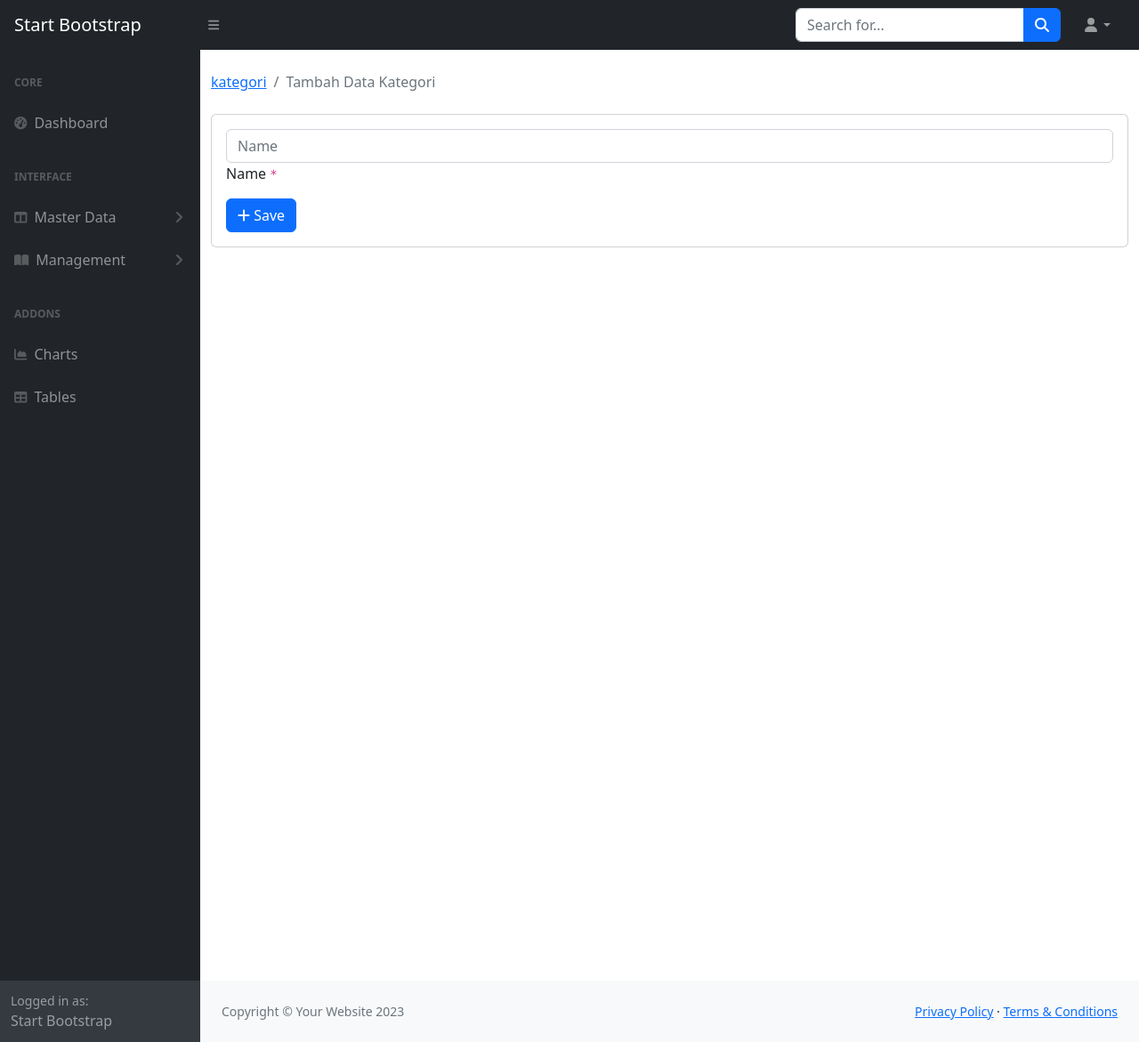
After one commit to malaaa1234/Praktikum-web-2, a CodeIgniter app: page /penjualan/index.php/kategori/add in a window 1280 px wide. The commit adds this page. Shown: the whole page at 89% size. Run offline with CodeIgniter, Linux system fonts and the light colour scheme; some libraries are stand-ins or nearby versions.

Commit message:
kategori

```diff
--- /dev/null
+++ b/modul1/penjualan/application/controllers/Kategori.php
@@ -0,0 +1,59 @@
+<?php
+defined('BASEPATH') or exit('No direct script access allowed');
+class Kategori extends CI_Controller
+{
+    public function __construct()
+    {
+        parent::__construct();
+        $this->load->model('kategori_model');
+        $this->load->library('form_validation');
+    }
+    public function index()
+    {
+        $data = array(
+            'title' => 'View Data Kategori',
+            'userlog' => infoLogin(),
+            'kategori' => $this->kategori_model->getAll(),
+            'content' => 'kategori/index'
+        );
+        $this->load->view('template/main', $data);
+    }
+    public function add()
+    {
+        $data = array(
+            'title' => 'Tambah Data Kategori',
+            'content' => 'kategori/add_form'
+        );
+        $this->load->view('template/main', $data);
+    }
+    public function save()
+    {
+        $this->kategori_model->save();
+        if ($this->db->affected_rows() > 0) {
+            $this->session->set_flashdata("success", "Data Kategori Berhasil Disimpan");
+        }
+        redirect('Kategori');
+    }
+    public function getedit()
+    {
+        $data = array(
+            'title' => 'Update Data Kategori',
+            'kategori' => $this->kategori_model->getById($id),
+            'content' => 'kategori/edit_form'
+        );
+        $this->load->view('template/main', $data);
+    }
+    public function edit()
+    {
+        $this->kategori_model->editData();
+        if ($this->db->affection_rows() > 0) {
+            $this->session->set_flashdata("succes", "Data kategori Berhasil DiUpdate");
+        }
+        redirect('kategori');
+    }
+    function delete($id)
+    {
+        $this->Kategori_model->delete($id);
+        redirect('kategori');
+    }
+}
--- /dev/null
+++ b/modul1/penjualan/application/models/kategori_model.php
@@ -0,0 +1,34 @@
+<?php defined('BASEPATH') or exit('No direct script acces allowed');
+class kategori_model extends CI_Model
+{
+    protected $_tabel = 'kategori';
+    protected $primary = 'id';
+
+    public function getAll()
+    {
+        return $this->db->get($this->_tabel)->result();
+    }
+
+    public function save()
+    {
+        $data = array('name' => htmlspecialchars($this->input->post('name'), true));
+        return $this->db->insert($this->table, $data);
+    }
+    public function getById($id)
+    {
+        return $this->db->get_where($this->_table, ["id" => $id])->row();
+    }
+    public function editData()
+    {
+        $id = $this->input->post('id');
+        $data = array('name' => htmlspecialchars($this->input->post('name'), true));
+        return $this->db->set($data)->where($this->primary, $id)->update($this->_table);
+    }
+    public function delete($id)
+    {
+        $this->db->where('id', $id)->delete($this->_table);
+        if ($this->db->affected_rows() > 0) {
+            $this->session->set_flashdata("success", "Data kategori Berhasil DiDelete");
+        }
+    }
+}
--- /dev/null
+++ b/modul1/penjualan/application/views/kategori/add_form.php
@@ -0,0 +1,25 @@
+<main>
+    <div class="container-fluid">
+        <h1 class="mt-4"></h1>
+        <ol class="breadcrumb mb-4">
+            <li class="breadcrumb-item"><a href="<?php echo site_url('kategori') ?>">kategori</a></li>
+            <li class="breadcrumb-item active"><?php echo $title ?></li>
+        </ol>
+        <div class="card mb-4">
+            <div class="card-body">
+                <form action="<?php echo site_url('kategori/save') ?>" method="post">
+                    <div class="form-floadting mb-3">
+                        <input class="form-control <?php echo form_error('Name') ? 'is-invalid' : '' ?>"
+                            type="text" name="name" placeholder="Name" required />
+                        <label for="username">Name <code>*</code></label>
+                        <div class="invalid-feedback">
+                            <?php echo form_error('name') ?>
+                        </div>
+                    </div>
+                    <button class="btn btn-primary" type="submit"><i class="fas fa-plus"></i> Save</button>
+                </form>
+            </div>
+        </div>
+        <div style="height: 100vh"></div>
+    </div>
+</main>
--- a/modul1/penjualan/application/views/template/sidebar.php
+++ b/modul1/penjualan/application/views/template/sidebar.php
@@ -11,42 +11,49 @@
           <div class="sb-sidenav-menu-heading">Interface</div>
           <a class="nav-link collapsed" href="#" data-bs-toggle="collapse" data-bs-target="#collapseLayouts" aria-expanded="false" aria-controls="collapseLayouts">
             <div class="sb-nav-link-icon"><i class="fas fa-columns"></i></div>
-              Layouts
+            Master Data
             <div class="sb-sidenav-collapse-arrow"><i class="fas fa-angle-down"></i></div>
           </a>
           <div class="collapse" id="collapseLayouts" aria-labelledby="headingOne" data-bs-parent="#sidenavAccordion">
             <nav class="sb-sidenav-menu-nested nav">
-                <a class="nav-link" href="layout-static.html">Static Navigation</a>
-                <a class="nav-link" href="layout-sidenav-light.html">Light Sidenav</a>
+              <a class="nav-link" href="<?php echo site_url('kategori'); ?>">Kategori</a>
+              <a class="nav-link" href="<?php echo site_url('satuan'); ?>">Satuan</a>
+              <a class="nav-link" href="<?php echo site_url('supplier'); ?>">Supplier</a>
+              <a class="nav-link" href="<?php echo site_url('kustomer'); ?>">Kustomer</a>
+              <a class="nav-link" href="<?php echo site_url('barang'); ?>">Barang</a>
+              <a class="nav-link" href="<?php echo site_url('user'); ?>">User</a>
             </nav>
           </div>
           <a class="nav-link collapsed" href="#" data-bs-toggle="collapse" data-bs-target="#collapsePages" aria-expanded="false" aria-controls="collapsePages">
             <div class="sb-nav-link-icon"><i class="fas fa-book-open"></i></div>
-              Pages
+            Management
             <div class="sb-sidenav-collapse-arrow"><i class="fas fa-angle-down"></i></div>
           </a>
           <div class="collapse" id="collapsePages" aria-labelledby="headingTwo" data-bs-parent="#sidenavAccordion">
             <nav class="sb-sidenav-menu-nested nav accordion" id="sidenavAccordionPages">
               <a class="nav-link collapsed" href="#" data-bs-toggle="collapse" data-bs-target="#pagesCollapseAuth" aria-expanded="false" aria-controls="pagesCollapseAuth">
-                  Authentication
+                Transaksi
                 <div class="sb-sidenav-collapse-arrow"><i class="fas fa-angle-down"></i></div>
               </a>
               <div class="collapse" id="pagesCollapseAuth" aria-labelledby="headingOne" data-bs-parent="#sidenavAccordionPages">
                 <nav class="sb-sidenav-menu-nested nav">
-                    <a class="nav-link" href="login.html">Login</a>
-                    <a class="nav-link" href="register.html">Register</a>
-                    <a class="nav-link" href="password.html">Forgot Password</a>
+                  <a class="nav-link" href="<?php echo site_url('penjualan'); ?>">Penjualan</a>
+                  <a class="nav-link" href="<?php echo site_url('pembelian'); ?>">Pembelian</a>
+                  <a class="nav-link" href="<?php echo site_url('return'); ?>">Return</a>
                 </nav>
               </div>
               <a class="nav-link collapsed" href="#" data-bs-toggle="collapse" data-bs-target="#pagesCollapseError" aria-expanded="false" aria-controls="pagesCollapseError">
-                  Error
+                Laporan
                 <div class="sb-sidenav-collapse-arrow"><i class="fas fa-angle-down"></i></div>
               </a>
               <div class="collapse" id="pagesCollapseError" aria-labelledby="headingOne" data-bs-parent="#sidenavAccordionPages">
                 <nav class="sb-sidenav-menu-nested nav">
-                    <a class="nav-link" href="401.html">401 Page</a>
-                    <a class="nav-link" href="404.html">404 Page</a>
-                    <a class="nav-link" href="500.html">500 Page</a>
+                  <a class="nav-link" href="<?php echo site_url('laporan/penjualan'); ?>">Laporan Penjualan</a>
+                  <a class="nav-link" href="<?php echo site_url('laporan/barang'); ?>">Laporan Barang</a>
+                  <a class="nav-link" href="<?php echo site_url('laporan/stok'); ?>">Laporan Stok</a>
+                  <a class="nav-link" href="<?php echo site_url('laporan/pembelian'); ?>">Laporan Pembelian</a>
+                  <a class="nav-link" href="<?php echo site_url('laporan/return'); ?>">Stok Barang</a>
+                  <a class="nav-link" href="<?php echo site_url('kustomer/kustomerlap'); ?>">Kustomer</a>
                 </nav>
               </div>
             </nav>
```
Also changed, not shown: modul1/penjualan/application/models/User_model.php (+22 -6 lines), modul1/penjualan/application/views/kategori/edit_form.php (added, +27 -0 lines), modul1/penjualan/application/views/kategori/index.php (added, +49 -0 lines), 1 other file. Lines whose indentation alone changed are shown as unchanged.
